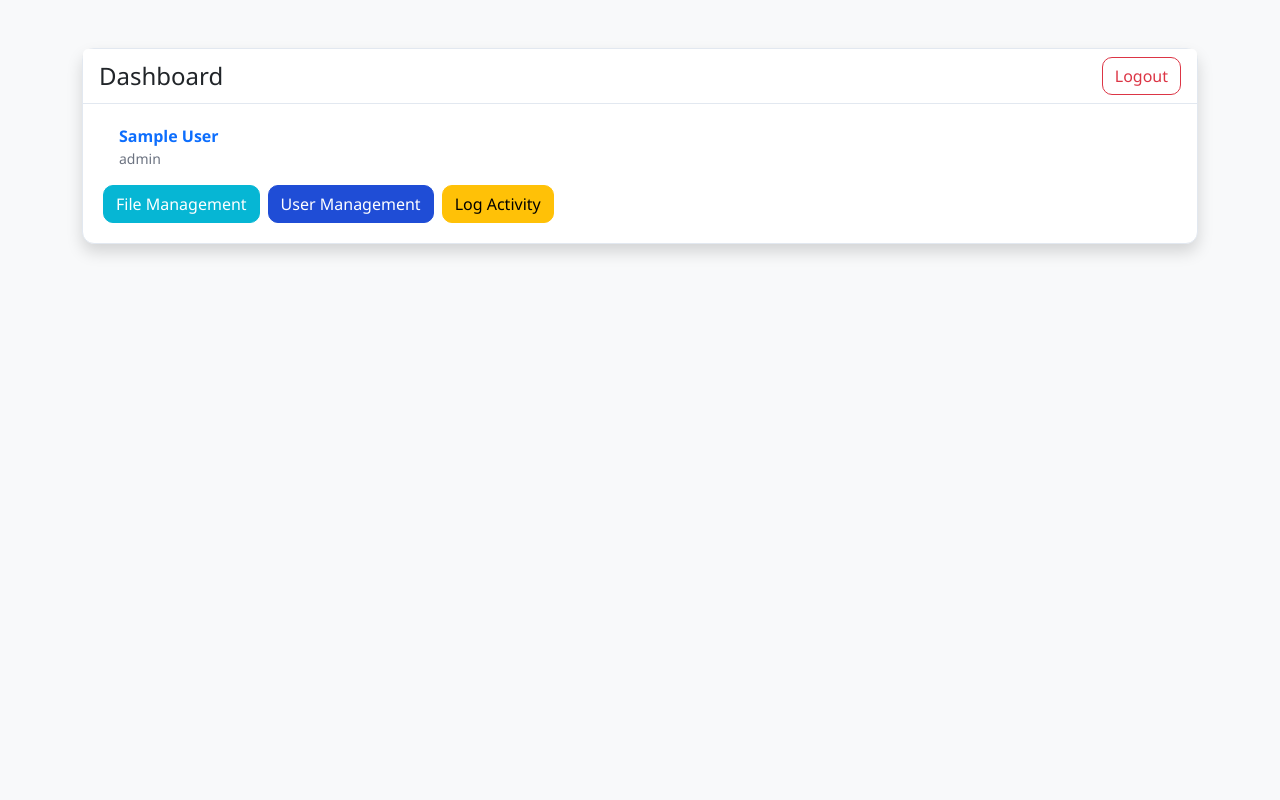
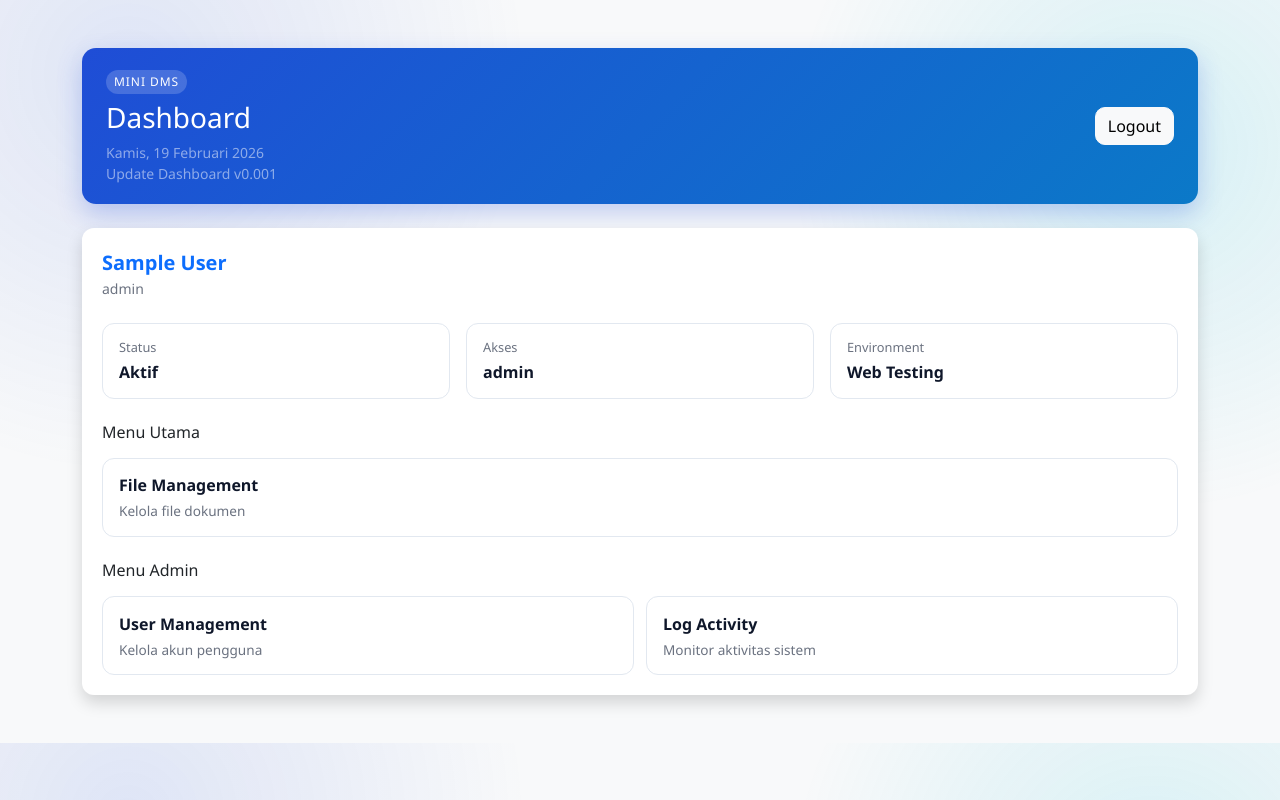
Before and after one commit to alifathullah/webtesting, a plain HTML site: page dashboard.html in a window 1280 px wide. Drawn offline with nearby package versions, Linux system fonts and the light colour scheme; sample sign-in values are in the browser's storage.

Commit message:
Update dashboard v0.001

```diff
--- a/dashboard.html
+++ b/dashboard.html
@@ -8,35 +8,68 @@
     >
     <link rel="stylesheet" href="style.css">
   </head>
-  <body class="bg-light">
-    <div class="container mt-5">
-      <div class="card shadow">
-        <div class="card-header bg-white d-flex align-items-center justify-content-between">
-          <h4 class="mb-0">Dashboard</h4>
-          <button class="btn btn-outline-danger" onclick="logout()">Logout</button>
+  <body class="bg-light dashboard-page">
+    <div class="container py-5">
+      <div class="dashboard-hero mb-4">
+        <div class="d-flex align-items-center justify-content-between flex-wrap gap-3">
+          <div>
+            <div class="dashboard-label">Mini DMS</div>
+            <h3 class="mb-2">Dashboard</h3>
+            <div class="text-white-50 small" id="todayLabel"></div>
+            <div class="text-white-50 small">Update Dashboard v0.001</div>
+          </div>
+          <button class="btn btn-light" onclick="logout()">Logout</button>
         </div>
+      </div>
+
+      <div class="card shadow dashboard-card">
         <div class="card-body">
-          <div class="d-flex align-items-center gap-3 mb-3">
-            <div class="position-relative">
-              <img
-                id="profileImage"
-                src=""
-                alt="Profile"
-                class="rounded-circle border"
-                style="width:56px; height:56px; object-fit:cover; display:none;"
-              >
-            </div>
+          <div class="d-flex align-items-center gap-3 mb-4">
+            <img
+              id="profileImage"
+              src=""
+              alt="Profile"
+              class="rounded-circle border dashboard-avatar"
+              style="display:none;"
+            >
             <div>
-              <div id="welcome" class="fw-semibold"></div>
+              <div id="welcome" class="fw-semibold fs-5"></div>
               <div id="welcomeRole" class="text-muted small"></div>
             </div>
           </div>
 
-          <div class="d-flex flex-wrap align-items-center gap-2">
-            <div id="mainMenu" class="d-flex flex-wrap gap-2">
-              <a href="files.html" class="btn btn-success">File Management</a>
+          <div class="row g-3 mb-4">
+            <div class="col-md-4">
+              <div class="dashboard-stat">
+                <div class="dashboard-stat-label">Status</div>
+                <div class="dashboard-stat-value">Aktif</div>
+              </div>
             </div>
-            <div id="adminMenu" class="d-flex flex-wrap gap-2"></div>
+            <div class="col-md-4">
+              <div class="dashboard-stat">
+                <div class="dashboard-stat-label">Akses</div>
+                <div class="dashboard-stat-value" id="roleBadge">User</div>
+              </div>
+            </div>
+            <div class="col-md-4">
+              <div class="dashboard-stat">
+                <div class="dashboard-stat-label">Environment</div>
+                <div class="dashboard-stat-value">Web Testing</div>
+              </div>
+            </div>
+          </div>
+
+          <h6 class="mb-3">Menu Utama</h6>
+          <div class="dashboard-menu" id="mainMenu">
+            <a href="files.html" class="dashboard-menu-item">
+              <div class="dashboard-menu-title">File Management</div>
+              <div class="dashboard-menu-desc">Kelola file dokumen</div>
+            </a>
+          </div>
+
+          <div id="adminSection" class="mt-4 d-none">
+            <h6 class="mb-3">Menu Admin</h6>
+            <div id="adminMenu" class="dashboard-menu"></div>
           </div>
         </div>
       </div>
@@ -52,6 +85,7 @@
           `<a href="profile.html" class="fw-semibold text-decoration-none">` +
           `${user.name || user.username}</a>`;
         document.getElementById("welcomeRole").innerText = user.role || "";
+        document.getElementById("roleBadge").innerText = user.role || "user";
 
         const profileImage = document.getElementById("profileImage");
         if (user.photoData) {
@@ -60,12 +94,28 @@
         }
 
         if (user.role === "admin") {
+          document.getElementById("adminSection").classList.remove("d-none");
           document.getElementById("adminMenu").innerHTML = `
-            <a href="admin.html" class="btn btn-primary">User Management</a>
-            <a href="logs.html" class="btn btn-warning">Log Activity</a>
+            <a href="admin.html" class="dashboard-menu-item">
+              <div class="dashboard-menu-title">User Management</div>
+              <div class="dashboard-menu-desc">Kelola akun pengguna</div>
+            </a>
+            <a href="logs.html" class="dashboard-menu-item">
+              <div class="dashboard-menu-title">Log Activity</div>
+              <div class="dashboard-menu-desc">Monitor aktivitas sistem</div>
+            </a>
           `;
         }
       }
+
+      const now = new Date();
+      document.getElementById("todayLabel").innerText =
+        now.toLocaleDateString("id-ID", {
+          weekday: "long",
+          day: "2-digit",
+          month: "long",
+          year: "numeric"
+        });
 
       // ===============================
       // LOGOUT FUNCTION
--- a/style.css
+++ b/style.css
@@ -109,3 +109,89 @@ body {
   font-size: 0.875rem;
   font-weight: 600;
 }
+
+.dashboard-page {
+  background:
+    radial-gradient(circle at 10% 10%, rgba(31, 77, 214, 0.12), transparent 30%),
+    radial-gradient(circle at 90% 20%, rgba(6, 182, 212, 0.14), transparent 28%),
+    var(--bg);
+}
+
+.dashboard-hero {
+  border-radius: 14px;
+  padding: 1.25rem 1.5rem;
+  color: #ffffff;
+  background: linear-gradient(135deg, #1f4dd6, #0b79c8);
+  box-shadow: 0 10px 24px rgba(31, 77, 214, 0.25);
+}
+
+.dashboard-label {
+  display: inline-block;
+  margin-bottom: 0.4rem;
+  font-size: 0.75rem;
+  letter-spacing: 0.08em;
+  text-transform: uppercase;
+  padding: 0.2rem 0.5rem;
+  border-radius: 999px;
+  background: rgba(255, 255, 255, 0.18);
+}
+
+.dashboard-card {
+  border: none;
+}
+
+.dashboard-avatar {
+  width: 58px;
+  height: 58px;
+  object-fit: cover;
+}
+
+.dashboard-stat {
+  border: 1px solid var(--card-border);
+  border-radius: 12px;
+  padding: 0.85rem 1rem;
+  background: #ffffff;
+}
+
+.dashboard-stat-label {
+  color: var(--muted);
+  font-size: 0.8rem;
+}
+
+.dashboard-stat-value {
+  margin-top: 0.2rem;
+  font-weight: 700;
+  color: var(--text);
+}
+
+.dashboard-menu {
+  display: grid;
+  gap: 0.75rem;
+  grid-template-columns: repeat(auto-fit, minmax(200px, 1fr));
+}
+
+.dashboard-menu-item {
+  border: 1px solid var(--card-border);
+  border-radius: 12px;
+  padding: 0.9rem 1rem;
+  text-decoration: none;
+  color: var(--text);
+  background: #ffffff;
+  transition: transform 0.15s ease, box-shadow 0.15s ease, border-color 0.15s ease;
+}
+
+.dashboard-menu-item:hover {
+  transform: translateY(-2px);
+  border-color: #bfdbfe;
+  box-shadow: 0 8px 18px rgba(15, 23, 42, 0.08);
+}
+
+.dashboard-menu-title {
+  font-weight: 700;
+}
+
+.dashboard-menu-desc {
+  margin-top: 0.25rem;
+  font-size: 0.85rem;
+  color: var(--muted);
+}
```
